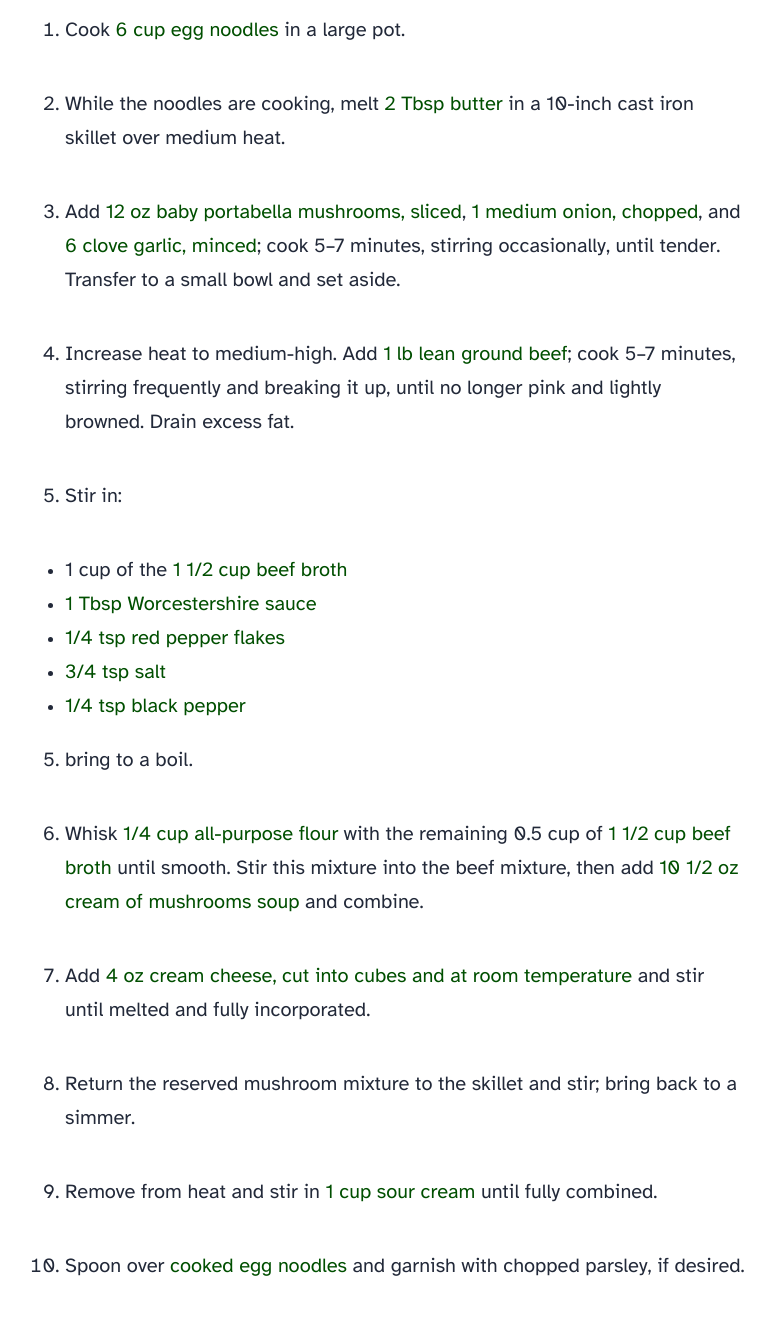
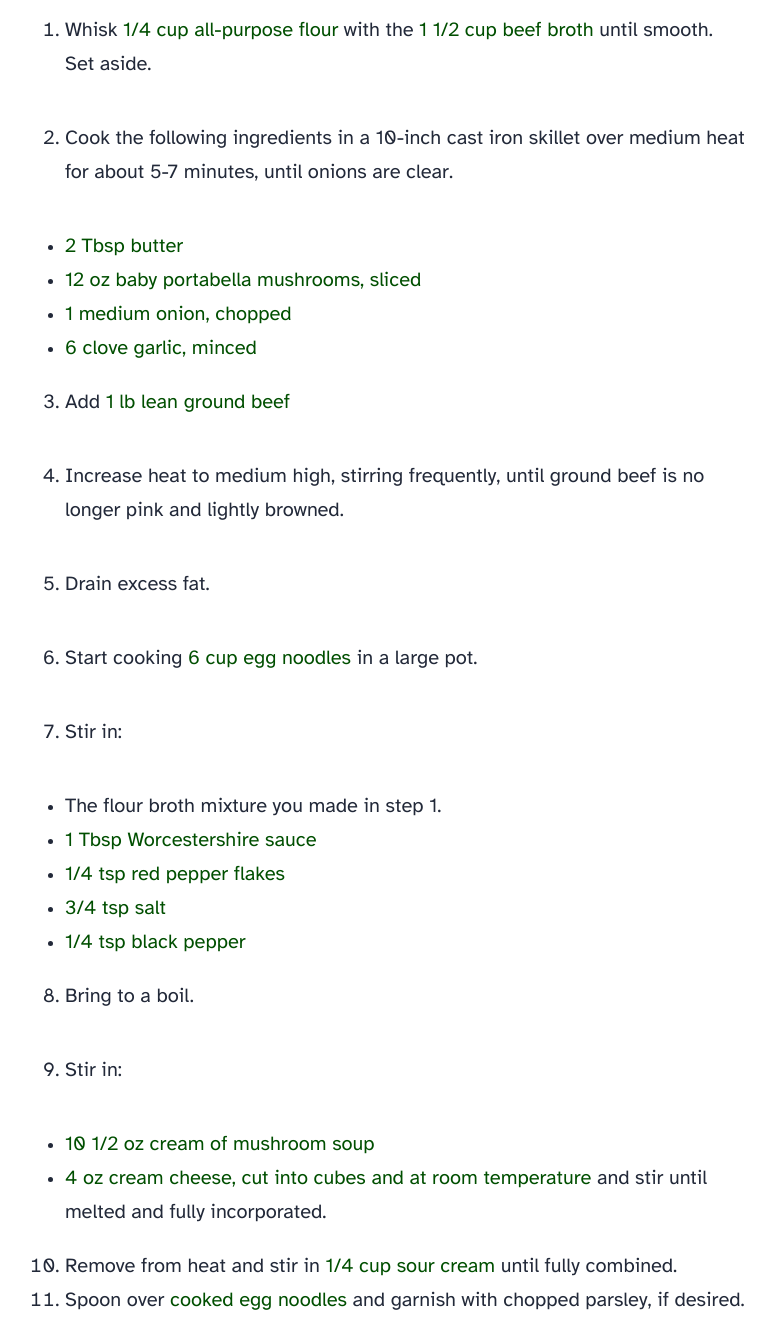
Before and after one commit to daniel-slaugh/home, an Astro site: page /recipes/beef-stroganoff in a window 1280 px wide. Shown: the part 1560-2881 px from the top of the page, without its empty margins (255-1030 px from the left). Built offline with nearby package versions, Linux system fonts and the light colour scheme; Astro itself is replaced by a stand-in of ours.

Commit message:
Update beef stroganoff steps

```diff
--- a/src/content/recipes/beef-stroganoff.md
+++ b/src/content/recipes/beef-stroganoff.md
@@ -24,7 +24,7 @@ ingredients:
   - name: 'beef broth'
     quantity: 1.5
     unit: 'cup'
-  - name: 'cream of mushrooms soup'
+  - name: 'cream of mushroom soup'
     quantity: 10.5
     unit: 'oz'
   - name: 'Worcestershire sauce'
@@ -37,7 +37,7 @@ ingredients:
     quantity: 4
     unit: 'oz'
   - name: 'sour cream'
-    quantity: 1
+    quantity: .25
     unit: 'cup'
   - name: 'red pepper flakes'
     quantity: 0.25
@@ -55,24 +55,36 @@ pubDate: 'Jun 29 2025'
 heroImage: '/beef-stroganoff.jpg'
 ---
 
-1. Cook [[egg noodles]] in a large pot.
+1. Whisk [[all-purpose flour]] with the [[beef broth]] until smooth. Set aside.
 
-2. While the noodles are cooking, melt [[butter]] in a 10-inch cast iron skillet over medium heat.
+2. Cook the following ingredients in a 10-inch cast iron skillet over medium heat for about 5-7 minutes,
+   until onions are clear.
 
-3. Add [[baby portabella mushrooms, sliced]], [[onion, chopped]], and [[garlic, minced]]; cook 5–7 minutes, stirring occasionally, until tender. Transfer to a small bowl and set aside.
-4. Increase heat to medium-high. Add [[lean ground beef]]; cook 5–7 minutes, stirring frequently and breaking it up, until no longer pink and lightly browned. Drain excess fat.
-5. Stir in:
+- [[butter]]
+- [[baby portabella mushrooms, sliced]]
+- [[onion, chopped]]
+- [[garlic, minced]]
 
-- 1 cup of the [[beef broth]]
+3. Add [[lean ground beef]]
+4. Increase heat to medium high, stirring frequently, until ground beef is no longer pink and lightly browned.
+5. Drain excess fat.
+
+6. Start cooking [[egg noodles]] in a large pot.
+
+7. Stir in:
+
+- The flour broth mixture you made in step 1.
 - [[Worcestershire sauce]]
 - [[red pepper flakes]]
 - [[salt]]
 - [[black pepper]]
 
-5. bring to a boil.
+8. Bring to a boil.
 
-6. Whisk [[all-purpose flour]] with the remaining 0.5 cup of [[beef broth]] until smooth. Stir this mixture into the beef mixture, then add [[cream of mushrooms soup]] and combine.
-7. Add [[cream cheese, cut into cubes and at room temperature]] and stir until melted and fully incorporated.
-8. Return the reserved mushroom mixture to the skillet and stir; bring back to a simmer.
-9. Remove from heat and stir in [[sour cream]] until fully combined.
-10. Spoon over [[cooked egg noodles]] and garnish with chopped parsley, if desired.
+9. Stir in:
+
+- [[cream of mushroom soup]]
+- [[cream cheese, cut into cubes and at room temperature]] and stir until melted and fully incorporated.
+
+10. Remove from heat and stir in [[sour cream]] until fully combined.
+11. Spoon over [[cooked egg noodles]] and garnish with chopped parsley, if desired.
```
